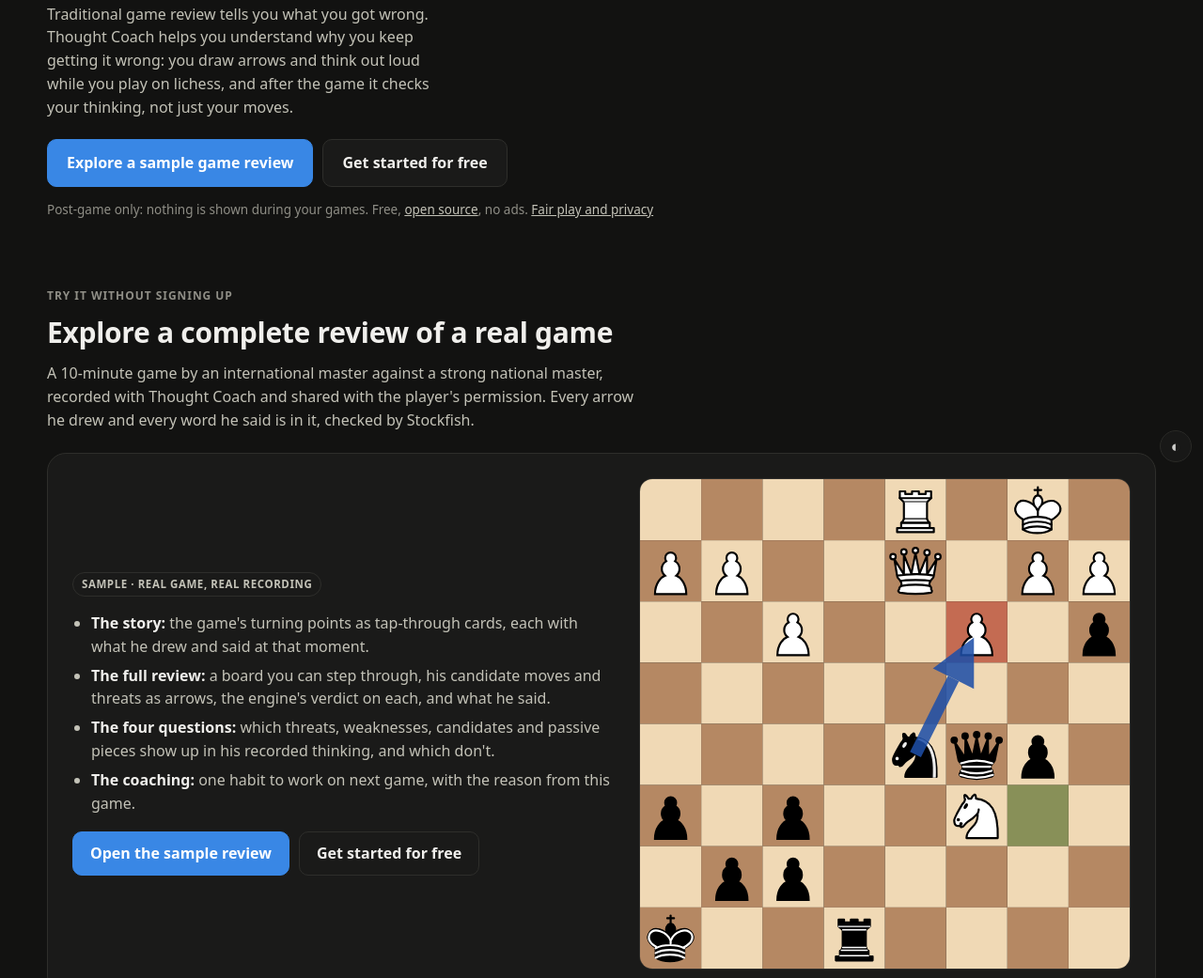
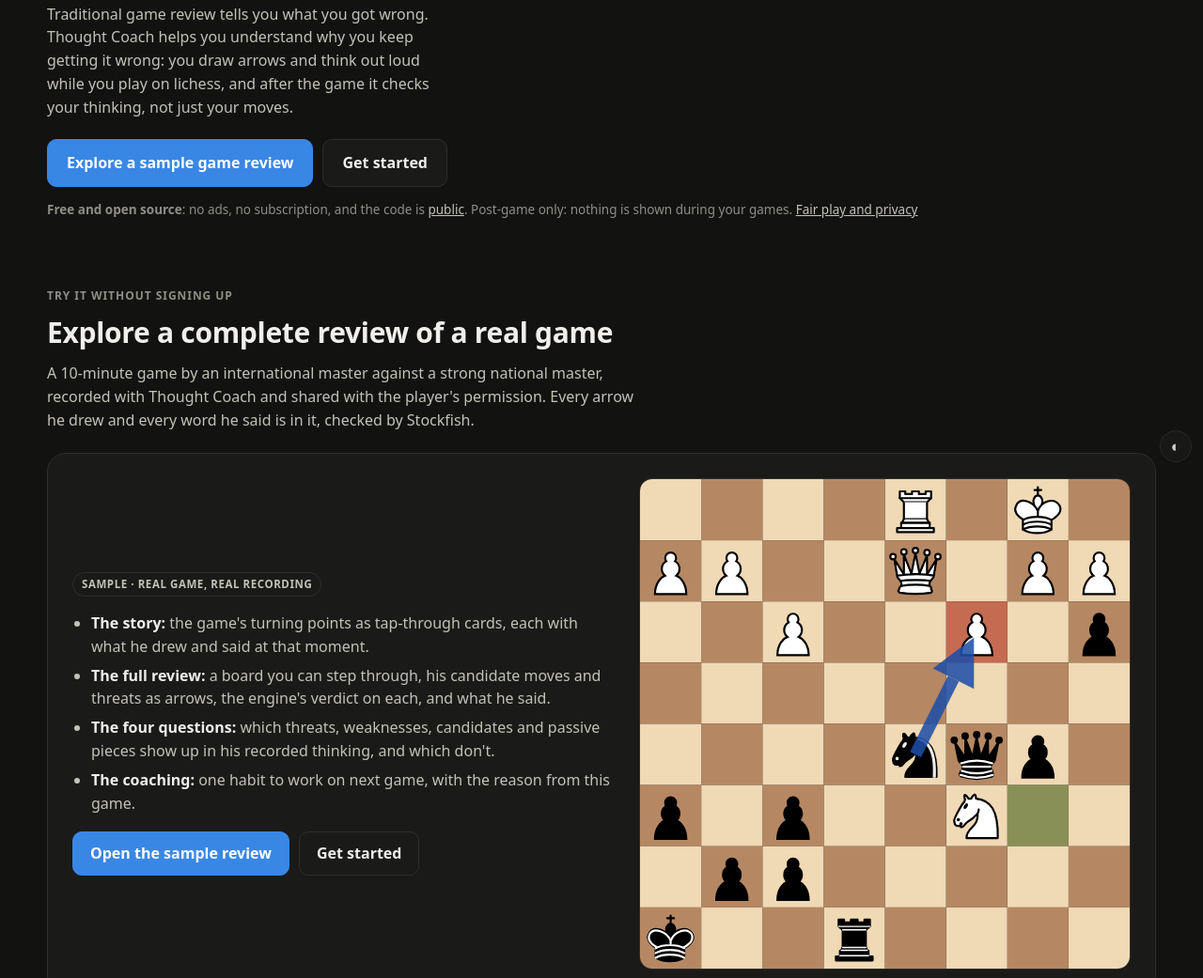
Before and after one commit to GrantRedfield/thought-coach, a browser extension: page deploy/site/index.html in a window 1280 px wide. Shown: the part 296-1337 px from the top of the page at 94% size. Drawn offline with Linux system fonts and the light colour scheme; no server answers.

Commit message:
Site: 'Get started' buttons, and say plainly it's free and open source
'Get started for free' read like a free tier of something paid. The hero line
and the trust section now say free and open source (AGPL-3.0, no ads, no
subscription) instead.

Co-Authored-By: Claude Opus 5.5 <noreply@anthropic.com>

```diff
--- a/deploy/site/index.html
+++ b/deploy/site/index.html
@@ -146,9 +146,9 @@
         thinking, not just your moves.</p>
       <div class="row" id="cta">
         <a class="btn primary" href="/sample/">Explore a sample game review</a>
-        <a class="btn" href="/start" data-ev="get_started">Get started for free</a>
+        <a class="btn" href="/start" data-ev="get_started">Get started</a>
       </div>
-      <p class="trustline">Post-game only: nothing is shown during your games. Free, <a href="https://github.com/GrantRedfield/thought-coach">open source</a>, no ads. <a href="#trust">Fair play and privacy</a></p>
+      <p class="trustline"><b>Free and open source</b>: no ads, no subscription, and the code is <a href="https://github.com/GrantRedfield/thought-coach">public</a>. Post-game only: nothing is shown during your games. <a href="#trust">Fair play and privacy</a></p>
     </section>
     <section class="example">
       <p class="exlabel">One card from a real game's story</p>
@@ -179,7 +179,7 @@
         </ul>
         <div class="row">
           <a class="btn primary" href="/sample/">Open the sample review</a>
-          <a class="btn" href="/start" data-ev="get_started">Get started for free</a>
+          <a class="btn" href="/start" data-ev="get_started">Get started</a>
         </div>
       </div>
       <div class="shot"><img src="/img/review.svg" alt="A Thought Coach review: the board with the player's arrows and the engine's verdict" loading="lazy"></div>
@@ -291,7 +291,7 @@
       <div class="mode"><b>Arrows only</b>Enough for a full review: the candidates you weighed, the threats you drew, the good moves that weren't on your list.</div>
       <div class="mode"><b>Arrows and voice (on by default, easy to switch off)</b>Adds your lines, evaluations and doubts, so the review can show the exact moment your thinking turned. Talking feels odd for a game or two, then natural.</div>
     </div>
-    <div class="row" style="margin-top:16px"><a class="btn primary" href="/start" data-ev="get_started">Get started for free</a><a class="btn" href="/play">Tips for your first games</a></div>
+    <div class="row" style="margin-top:16px"><a class="btn primary" href="/start" data-ev="get_started">Get started</a><a class="btn" href="/play">Tips for your first games</a></div>
   </section>
 
   <!-- 8. trust -->
@@ -307,7 +307,7 @@
           <li>Delete everything from the setup page, instantly.</li></ul>
         <p><a href="/privacy">What's collected and where</a></p></div>
       <div class="fact"><b>Free and open source</b>
-        <p>No ads, no subscription. Every line of the extension and the review is public (AGPL-3.0), so you can check exactly what it does.</p>
+        <p>No ads, no subscription. The code is public under the AGPL-3.0 licence, which keeps it open: anyone can read, run or improve it, and any copy has to stay open too.</p>
         <p><a href="https://github.com/GrantRedfield/thought-coach">Source code on GitHub</a></p></div>
     </div>
   </section>
@@ -317,7 +317,7 @@
     <p>Look through a real review first, or set it up and play your next rapid game with it.</p>
     <div class="row">
       <a class="btn primary" href="/sample/">Explore a sample game review</a>
-      <a class="btn" href="/start" data-ev="get_started">Get started for free</a>
+      <a class="btn" href="/start" data-ev="get_started">Get started</a>
     </div>
   </section>
 
```
Also changed, not shown: deploy/site/research/index.html (+1 -1 lines).
